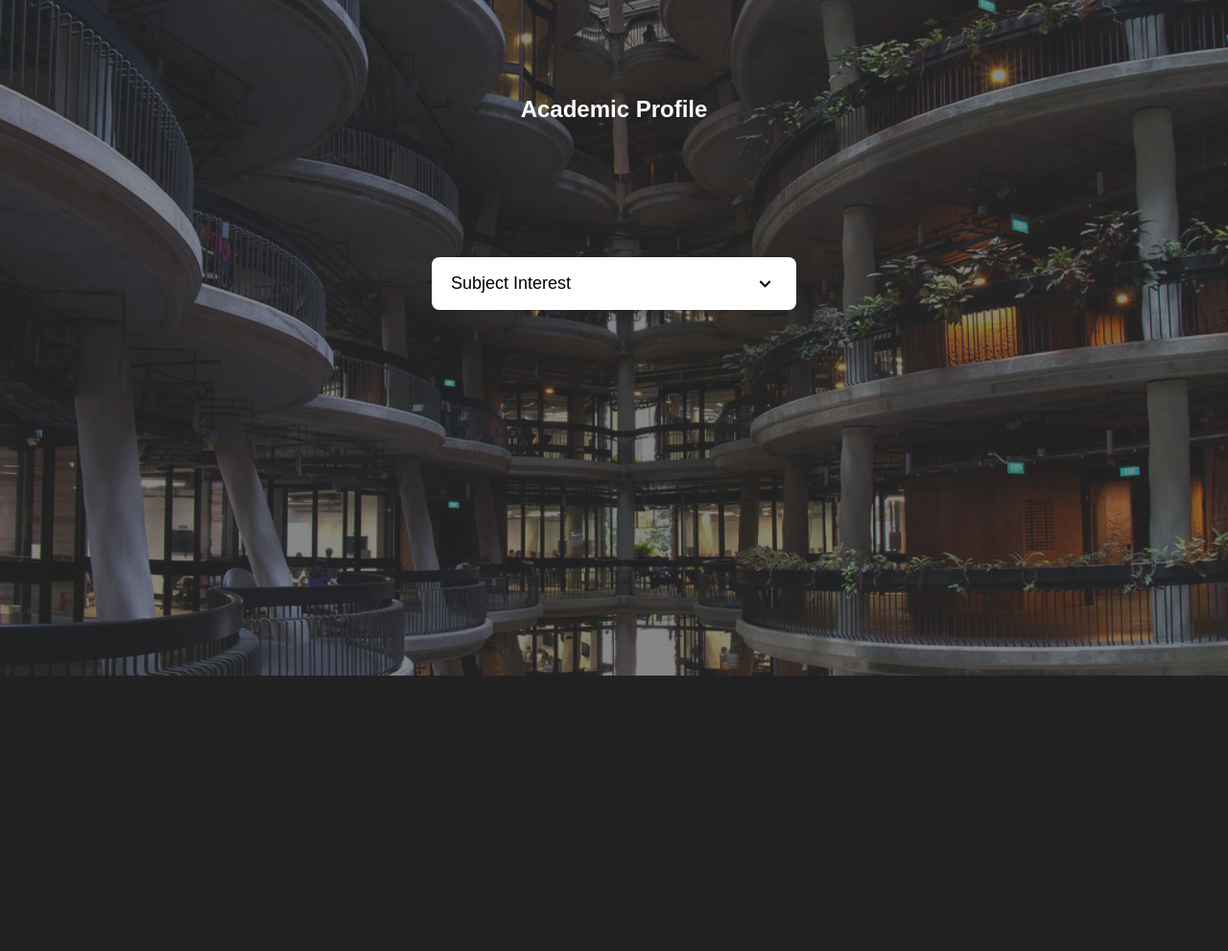
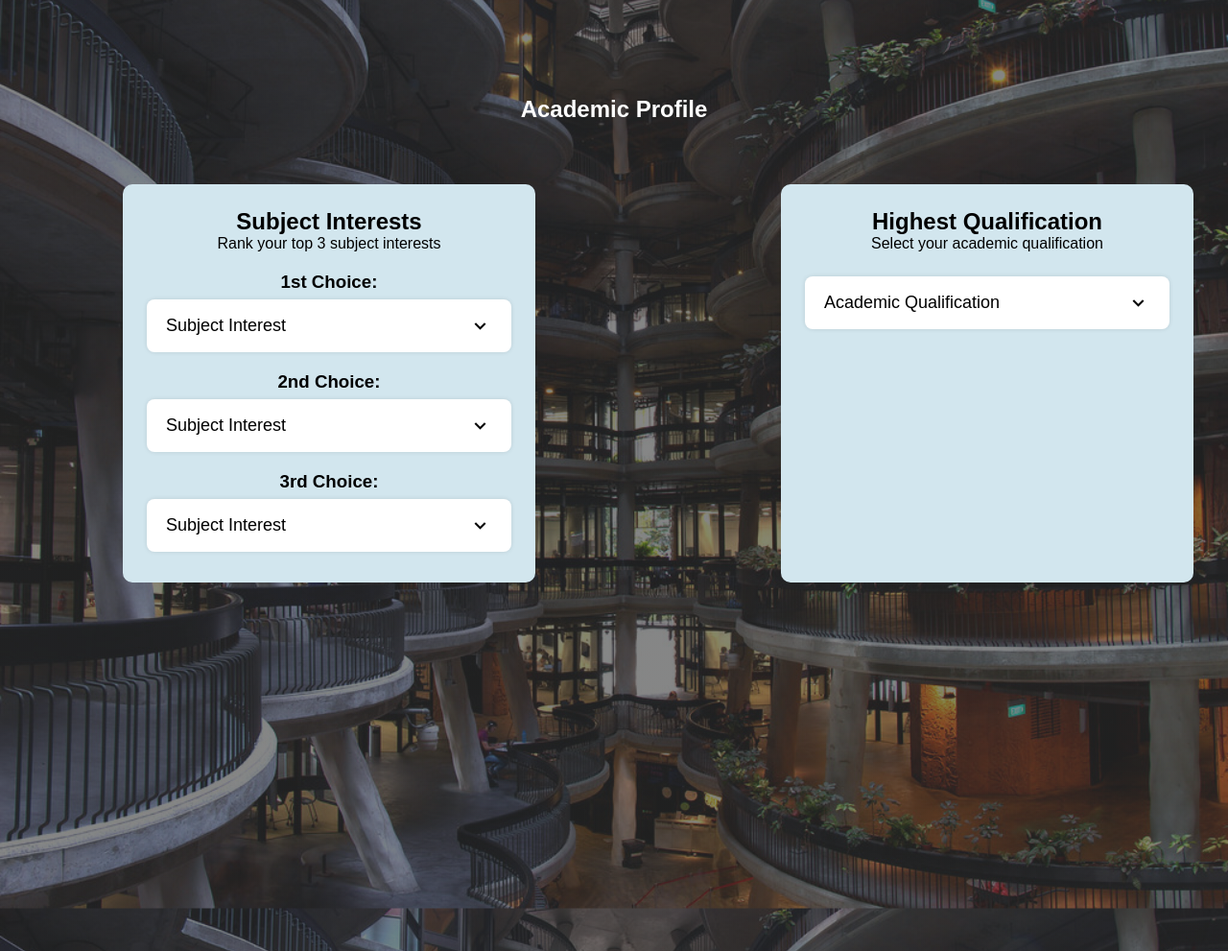
Before and after one commit to GordonChen19/FindMyCollege, a Flask app: page /user-info in a window 1280 px wide. Shown: the part 96-1087 px from the top of the page at 96% size. Before the commit the page ends 800 px from the top, so only its background shows below. Run offline with Flask 3, Linux system fonts and the light colour scheme; a user stored in the database is signed in; some libraries are stand-ins or nearby versions.

Commit message:
updated academic qualifications  dropdown box

```diff
--- a/Website/templates/user_info.html
+++ b/Website/templates/user_info.html
@@ -13,7 +13,14 @@ block content %}
     <h1>Academic Profile</h1>
   </section>
 
-  <div class="select-menu">
+  <div class="row">
+    <div class="profile-col">
+      <h2>Subject Interests</h3>
+      <p>Rank your top 3 subject interests</p>
+      <!--3 dropdown boxes for subject interests-->
+      <h3>1st Choice:</h3>
+
+      <div class="select-menu", id="dropdown1">
         <div class="select-btn">
           <span class="sBtn-text">Subject Interest</span>
           <i class="bx bx-chevron-down"></i>
@@ -34,6 +41,83 @@ block content %}
           </li>
         </ul>
       </div>
+
+      <h3>2nd Choice:</h3>
+
+      <div class="select-menu", id="dropdown2">
+        <div class="select-btn">
+          <span class="sBtn-text">Subject Interest</span>
+          <i class="bx bx-chevron-down"></i>
+        </div>
+
+        <ul class="options">
+          <li class="option">
+            <span class="option-text">Math</span>
+          </li>
+          <li class="option">
+            <span class="option-text">Science</span>
+          </li>
+          <li class="option">
+            <span class="option-text">Languages</span>
+          </li>
+          <li class="option">
+            <span class="option-text">Humanities</span>
+          </li>
+        </ul>
+      </div>
+
+      <h3>3rd Choice:</h3>
+
+      <div class="select-menu",id="dropdown3">
+        <div class="select-btn">
+          <span class="sBtn-text">Subject Interest</span>
+          <i class="bx bx-chevron-down"></i>
+        </div>
+
+        <ul class="options">
+          <li class="option">
+            <span class="option-text">Math</span>
+          </li>
+          <li class="option">
+            <span class="option-text">Science</span>
+          </li>
+          <li class="option">
+            <span class="option-text">Languages</span>
+          </li>
+          <li class="option">
+            <span class="option-text">Humanities</span>
+          </li>
+        </ul>
+      </div>
+
+    </div>
+    <div class="profile-col">
+      <h2>Highest Qualification</h3>
+      <p>Select your academic qualification</p>
+      </br>
+      <div class="select-menu",id="dropdown4">
+        <div class="select-btn">
+          <span class="sBtn-text">Academic Qualification</span>
+          <i class="bx bx-chevron-down"></i>
+        </div>
+
+        <ul class="options">
+          <li class="option">
+            <span class="option-text">GCE 'A' Level</span>
+          </li>
+          <li class="option">
+            <span class="option-text">Polytechnic Diploma</span>
+          </li>
+          <li class="option">
+            <span class="option-text">International Baccalaureate</span>
+          </li>
+        </ul>
+      </div>
+
+    </div>
+  </div>
+
+
 </body>
 
 <style>
@@ -54,6 +138,12 @@ block content %}
     background-size: cover;
   }
 
+  .row{
+    margin-top: 5%;
+    display: flex;
+    justify-content: space-between;
+}
+
   .profile {
     width: 80%;
     margin: auto;
@@ -62,9 +152,34 @@ block content %}
     color: #fff;
   }
 
+  .profile-col{
+    flex-basis: 33%;
+    border-radius: 10px;
+    margin-left: 10%;
+    margin-right: 10%;
+    margin-bottom: 30%;
+    text-align: center;
+    background: #d2e6ee;
+    padding: 25px;
+    cursor: pointer;
+    display: box;
+
+  }
+
+  .profile-col p{
+    padding:0px;
+  }
+
+  .profile-col h3{
+    margin-top: 20px;
+    text-align: center;
+  }
+
   .select-menu {
     width: 380px;
     margin: 140px auto;
+    margin-top: 7px;
+    margin-bottom: 7px;
   }
   .select-menu .select-btn {
     display: flex;
@@ -121,8 +236,9 @@ block content %}
 </style>
 
 <script>
-  const optionMenu = document.querySelector(".select-menu"),
-    selectBtn = optionMenu.querySelector(".select-btn"),
+ const optionMenus = document.querySelectorAll(".select-menu");
+optionMenus.forEach((optionMenu) => {
+  const selectBtn = optionMenu.querySelector(".select-btn"),
     options = optionMenu.querySelectorAll(".option"),
     sBtn_text = optionMenu.querySelector(".sBtn-text");
 
@@ -138,6 +254,10 @@ block content %}
       optionMenu.classList.remove("active");
     });
   });
+});
+
 </script>
 
+
+
 {% endblock %}
```
Also changed, not shown: instance/database.db. Lines whose indentation alone changed are shown as unchanged.
